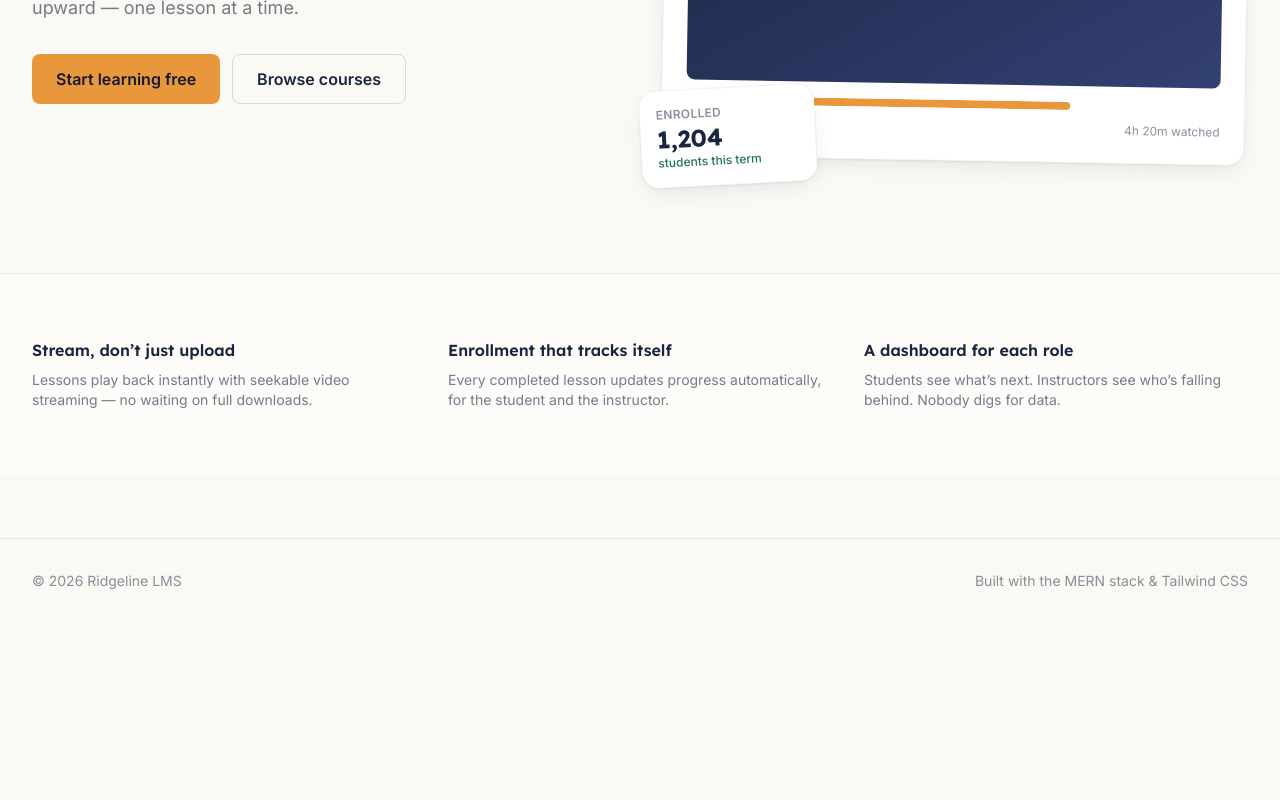
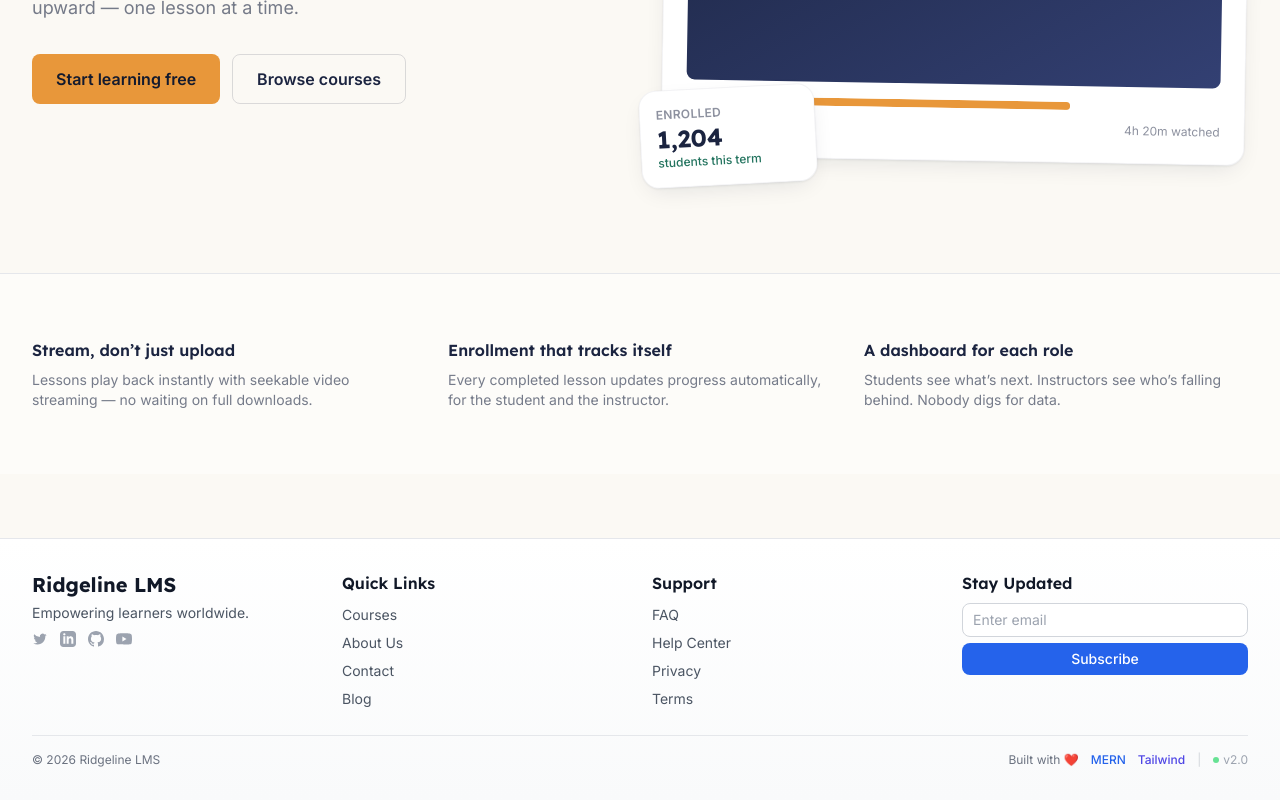
Before and after one commit to cdyniranjan7321/Ridgeline-Learning-Management-System, a React (Vite) app in the folder client/: page / in a window 1280 px wide. Shown: the part 426-1226 px from the top of the page. Before the commit the page ends 1049 px from the top, so only its background shows below. Built offline with nearby package versions, Linux system fonts and the light colour scheme.

Commit message:
Update footer page.

```diff
--- a/client/src/components/Footer.jsx
+++ b/client/src/components/Footer.jsx
@@ -1,12 +1,180 @@
-import React from 'react';
+import React, { useState } from 'react';
+import { Link } from 'react-router-dom';
 
-const Footer = () => (
-  <footer className="border-t border-ink-900/8 mt-16">
-    <div className="max-w-7xl mx-auto px-4 sm:px-6 lg:px-8 py-8 flex flex-col sm:flex-row items-center justify-between gap-3 text-sm text-ink-900/50">
-      <span>© {new Date().getFullYear()} Ridgeline LMS</span>
-      <span>Built with the MERN stack &amp; Tailwind CSS</span>
-    </div>
-  </footer>
-);
+const Footer = () => {
+  const currentYear = new Date().getFullYear();
+  const [email, setEmail] = useState('');
+  const [isSubscribed, setIsSubscribed] = useState(false);
+
+  const handleSubscribe = (e) => {
+    e.preventDefault();
+    if (email) {
+      console.log('Subscribed email:', email);
+      setIsSubscribed(true);
+      setEmail('');
+      setTimeout(() => setIsSubscribed(false), 3000);
+    }
+  };
+
+  const [openSection, setOpenSection] = useState(null);
+  const toggleSection = (section) => {
+    setOpenSection(openSection === section ? null : section);
+  };
+
+  const socialLinks = [
+    {
+      name: 'Twitter',
+      icon: (
+        <svg className="w-4 h-4" fill="currentColor" viewBox="0 0 24 24">
+          <path d="M8.29 20.251c7.547 0 11.675-6.253 11.675-11.675 0-.178 0-.355-.012-.53A8.348 8.348 0 0022 5.92a8.19 8.19 0 01-2.357.646 4.118 4.118 0 001.804-2.27 8.224 8.224 0 01-2.605.996 4.107 4.107 0 00-6.993 3.743 11.65 11.65 0 01-8.457-4.287 4.106 4.106 0 001.27 5.477A4.072 4.072 0 012.8 9.713v.052a4.105 4.105 0 003.292 4.022 4.095 4.095 0 01-1.853.07 4.108 4.108 0 003.834 2.85A8.233 8.233 0 012 18.407a11.616 11.616 0 006.29 1.84" />
+        </svg>
+      ),
+      url: '#'
+    },
+    {
+      name: 'LinkedIn',
+      icon: (
+        <svg className="w-4 h-4" fill="currentColor" viewBox="0 0 24 24">
+          <path d="M19 0h-14c-2.761 0-5 2.239-5 5v14c0 2.761 2.239 5 5 5h14c2.762 0 5-2.239 5-5v-14c0-2.761-2.238-5-5-5zm-11 19h-3v-11h3v11zm-1.5-12.268c-.966 0-1.75-.79-1.75-1.764s.784-1.764 1.75-1.764 1.75.79 1.75 1.764-.783 1.764-1.75 1.764zm13.5 12.268h-3v-5.604c0-3.368-4-3.113-4 0v5.604h-3v-11h3v1.765c1.396-2.586 7-2.777 7 2.476v6.759z" />
+        </svg>
+      ),
+      url: '#'
+    },
+    {
+      name: 'GitHub',
+      icon: (
+        <svg className="w-4 h-4" fill="currentColor" viewBox="0 0 24 24">
+          <path d="M12 0C5.37 0 0 5.37 0 12c0 5.31 3.435 9.795 8.205 11.385.6.105.825-.255.825-.57 0-.285-.015-1.23-.015-2.235-3.015.555-3.795-.735-4.035-1.41-.135-.345-.72-1.41-1.23-1.695-.42-.225-1.02-.78-.015-.795.945-.015 1.62.87 1.845 1.23 1.08 1.815 2.805 1.305 3.495.99.105-.78.42-1.305.765-1.605-2.67-.3-5.46-1.335-5.46-5.925 0-1.305.465-2.385 1.23-3.225-.12-.3-.54-1.53.12-3.15 0 0 1.005-.315 3.3 1.23.96-.27 1.98-.405 3-.405s2.04.135 3 .405c2.295-1.56 3.3-1.23 3.3-1.23.66 1.62.24 2.85.12 3.15.765.84 1.23 1.905 1.23 3.225 0 4.605-2.805 5.625-5.475 5.925.435.375.81 1.095.81 2.22 0 1.605-.015 2.895-.015 3.3 0 .315.225.69.825.57A12.02 12.02 0 0024 12c0-6.63-5.37-12-12-12z" />
+        </svg>
+      ),
+      url: '#'
+    },
+    {
+      name: 'YouTube',
+      icon: (
+        <svg className="w-4 h-4" fill="currentColor" viewBox="0 0 24 24">
+          <path d="M23.498 6.186a3.016 3.016 0 00-2.122-2.136C19.505 3.545 12 3.545 12 3.545s-7.505 0-9.377.505A3.017 3.017 0 00.502 6.186C0 8.07 0 12 0 12s0 3.93.502 5.814a3.016 3.016 0 002.122 2.136c1.871.505 9.376.505 9.376.505s7.505 0 9.377-.505a3.015 3.015 0 002.122-2.136C24 15.93 24 12 24 12s0-3.93-.502-5.814zM9.545 15.568V8.432L15.818 12l-6.273 3.568z" />
+        </svg>
+      ),
+      url: '#'
+    }
+  ];
+
+  return (
+    <footer className="bg-gradient-to-b from-white to-gray-50 border-t border-gray-200 mt-16">
+      <div className="max-w-7xl mx-auto px-4 sm:px-6 lg:px-8 py-6 sm:py-8">
+        {/* Main Footer Content - More compact grid */}
+        <div className="grid grid-cols-1 sm:grid-cols-2 lg:grid-cols-4 gap-4 sm:gap-6">
+          {/* Brand Section - Compact */}
+          <div className="text-center sm:text-left">
+            <h3 className="text-lg sm:text-xl font-bold text-gray-900">Ridgeline LMS</h3>
+            <p className="text-gray-600 text-xs sm:text-sm leading-relaxed mt-1 max-w-xs mx-auto sm:mx-0">
+              Empowering learners worldwide.
+            </p>
+            <div className="flex justify-center sm:justify-start space-x-3 mt-2">
+              {socialLinks.map((social) => (
+                <a
+                  key={social.name}
+                  href={social.url}
+                  className="text-gray-400 hover:text-blue-600 transition-colors transform hover:scale-110 duration-200"
+                  aria-label={social.name}
+                >
+                  {social.icon}
+                </a>
+              ))}
+            </div>
+          </div>
+
+          {/* Quick Links - Compact */}
+          <div>
+            <button
+              className="w-full flex items-center justify-between sm:cursor-default sm:pointer-events-none"
+              onClick={() => toggleSection('quickLinks')}
+            >
+              <h4 className="font-semibold text-gray-900 text-sm sm:text-base">Quick Links</h4>
+              <span className="sm:hidden text-gray-400 text-lg">
+                {openSection === 'quickLinks' ? '−' : '+'}
+              </span>
+            </button>
+            <ul className={`space-y-1 text-xs sm:text-sm mt-2 ${openSection === 'quickLinks' || window.innerWidth >= 640 ? 'block' : 'hidden sm:block'}`}>
+              <li><Link to="/courses" className="text-gray-600 hover:text-blue-600 transition-colors block py-0.5">Courses</Link></li>
+              <li><Link to="/about" className="text-gray-600 hover:text-blue-600 transition-colors block py-0.5">About Us</Link></li>
+              <li><Link to="/contact" className="text-gray-600 hover:text-blue-600 transition-colors block py-0.5">Contact</Link></li>
+              <li><Link to="/blog" className="text-gray-600 hover:text-blue-600 transition-colors block py-0.5">Blog</Link></li>
+            </ul>
+          </div>
+
+          {/* Support - Compact */}
+          <div>
+            <button
+              className="w-full flex items-center justify-between sm:cursor-default sm:pointer-events-none"
+              onClick={() => toggleSection('support')}
+            >
+              <h4 className="font-semibold text-gray-900 text-sm sm:text-base">Support</h4>
+              <span className="sm:hidden text-gray-400 text-lg">
+                {openSection === 'support' ? '−' : '+'}
+              </span>
+            </button>
+            <ul className={`space-y-1 text-xs sm:text-sm mt-2 ${openSection === 'support' || window.innerWidth >= 640 ? 'block' : 'hidden sm:block'}`}>
+              <li><Link to="/faq" className="text-gray-600 hover:text-blue-600 transition-colors block py-0.5">FAQ</Link></li>
+              <li><Link to="/help" className="text-gray-600 hover:text-blue-600 transition-colors block py-0.5">Help Center</Link></li>
+              <li><Link to="/privacy" className="text-gray-600 hover:text-blue-600 transition-colors block py-0.5">Privacy</Link></li>
+              <li><Link to="/terms" className="text-gray-600 hover:text-blue-600 transition-colors block py-0.5">Terms</Link></li>
+            </ul>
+          </div>
+
+          {/* Newsletter - Compact */}
+          <div className="sm:col-span-2 lg:col-span-1">
+            <h4 className="font-semibold text-gray-900 text-sm sm:text-base text-center sm:text-left">Stay Updated</h4>
+            <form
+              className="flex flex-col xs:flex-row gap-1.5 mt-2 max-w-xs mx-auto sm:mx-0"
+              onSubmit={handleSubscribe}
+            >
+              <input
+                type="email"
+                value={email}
+                onChange={(e) => setEmail(e.target.value)}
+                placeholder="Enter email"
+                className="flex-1 px-2.5 py-1.5 text-xs sm:text-sm border border-gray-300 rounded-lg focus:ring-2 focus:ring-blue-500 focus:border-transparent outline-none min-w-[100px]"
+                required
+              />
+              <button
+                type="submit"
+                className="px-3 py-1.5 text-xs sm:text-sm font-medium text-white bg-blue-600 rounded-lg hover:bg-blue-700 transition-colors whitespace-nowrap disabled:opacity-50"
+                disabled={isSubscribed}
+              >
+                {isSubscribed ? '✓' : 'Subscribe'}
+              </button>
+            </form>
+            {isSubscribed && (
+              <p className="text-green-600 text-xs text-center sm:text-left mt-1">✓ Subscribed!</p>
+            )}
+          </div>
+        </div>
+
+        {/* Bottom Bar - Very Compact */}
+        <div className="mt-4 sm:mt-6 pt-3 sm:pt-4 border-t border-gray-200 flex flex-col sm:flex-row items-center justify-between gap-1.5 text-xs text-gray-500">
+          <span>© {currentYear} Ridgeline LMS</span>
+          <div className="flex flex-wrap items-center justify-center gap-1 sm:gap-3">
+            <span className="flex items-center gap-1">
+              <span>Built with ❤️</span>
+              <span className="hidden xs:inline">•</span>
+            </span>
+            <span className="flex items-center gap-1">
+              <span className="text-blue-600 font-medium">MERN</span>
+              <span className="hidden xs:inline">&</span>
+            </span>
+            <span className="text-indigo-600 font-medium">Tailwind</span>
+            <span className="hidden sm:inline text-gray-300">|</span>
+            <span className="flex items-center gap-1">
+              <span className="inline-block w-1.5 h-1.5 bg-green-400 rounded-full animate-pulse"></span>
+              <span className="text-gray-400">v2.0</span>
+            </span>
+          </div>
+        </div>
+      </div>
+    </footer>
+  );
+};
 
 export default Footer;
```
